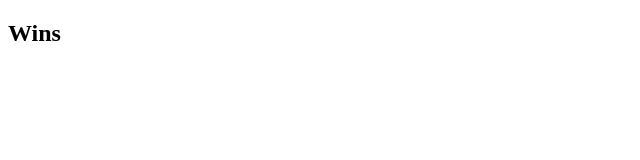
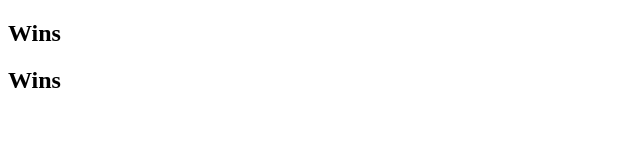
Before and after one commit to BigBike96/tic-tac-toe, a plain HTML site: page index.html in a window 1280 px wide. Shown: the full height of the page, 0-640 px from the left. Drawn offline with Linux system fonts and the light colour scheme.

Commit message:
Add player2 section

```diff
--- a/index.html
+++ b/index.html
@@ -12,5 +12,9 @@
     </section>
 
 
+    <section class="player-2-container">
+      <h2 class="wins-area" for="wins">Wins</h2>
+    </section>
+
   </body>
 </html>
```
